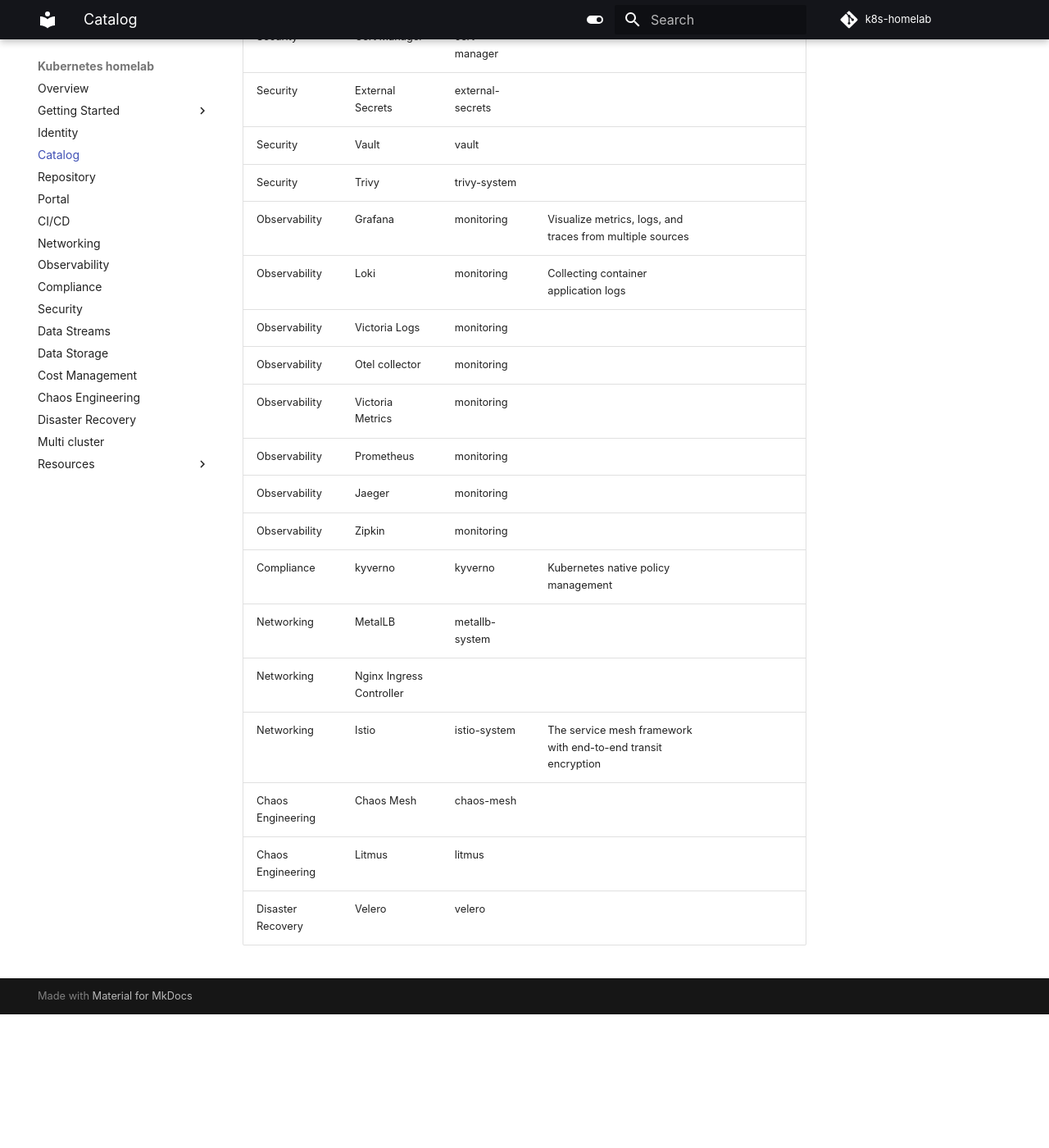
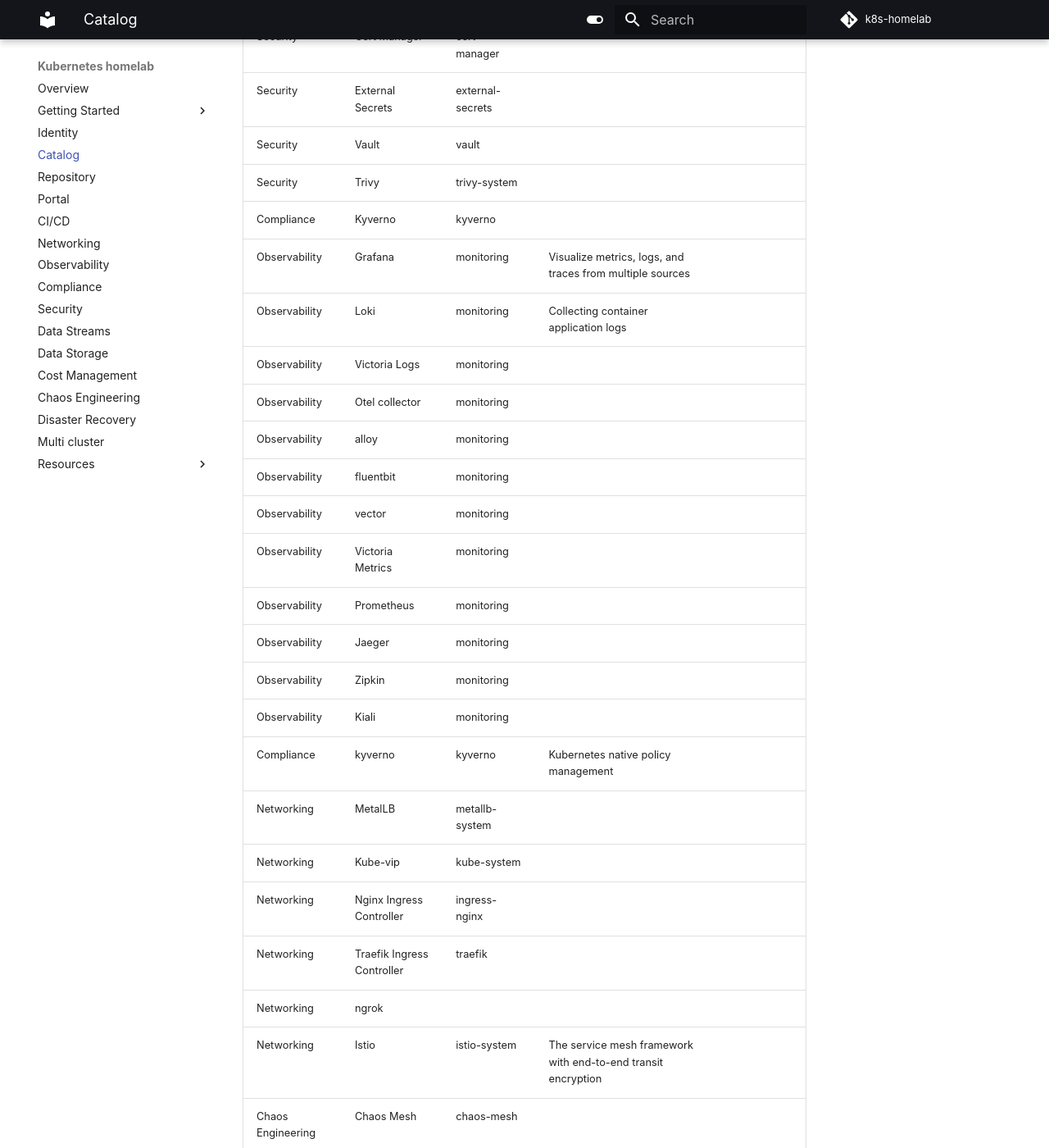
Before and after one commit to thatmlopsguy/dokaseca-control-plane, an MkDocs documentation site: the page built from docs/catalog.md, in a window 1280 px wide and 1400 px high, scrolled down 777 px. Shown: the whole window at 82% size. Built offline with MkDocs 1.6.1 and Material for MkDocs 9.7.7, drawn with Linux system fonts in a browser that asks for light colours; comment, search, counter and statistics services are not loaded; before the commit the page ends 2014 px from its top, so only the background shows below that.

Commit message:
docs: add pages

```diff
--- a/docs/catalog.md
+++ b/docs/catalog.md
@@ -2,32 +2,40 @@
 
 The Catalog is a library of curated Helm charts to create Kubernetes resources via gitops bridge using argocd.
 
-| Category          | Tool                     | Namespace        | Description                                                                     | URL (where applicable) |
-|-------------------|--------------------------|------------------|---------------------------------------------------------------------------------|------------------------|
-| Portal            | Backstage                | backstage        |                                                                                 |                        |
-| Auth Provider     | Keycloak                 | Keycloak         |                                                                                 |                        |
-| CI Tool           | GitHub Actions           | -                |                                                                                 |                        |
-| CD Tool           | ArgoCD                   | argocd           | GitOps Continuous Delivery                                                      |                        |
-| CD Tool           | Argo Rollouts            | argo-rollouts    | Progressive Delivery Tool                                                       |                        |
-| CD Tool           | Kargo                    | kargo            | GitOps Continuous Promotion                                                     |                        |
-| CD Tool           | GitOps promoter          | promoter-system  | Facilitates environment promotion for config managed via GitOps                 |                        |
-| Object Storage    | Minio                    | minio            | High performance Object Storage compatible with Amazon S3 cloud storage service |                        |
-| Security          | Cert Manager             | cert-manager     |                                                                                 |                        |
-| Security          | External Secrets         | external-secrets |                                                                                 |                        |
-| Security          | Vault                    | vault            |                                                                                 |                        |
-| Security          | Trivy                    | trivy-system     |                                                                                 |                        |
-| Observability     | Grafana                  | monitoring       | Visualize metrics, logs, and traces from multiple sources                       |                        |
-| Observability     | Loki                     | monitoring       | Collecting container application logs                                           |                        |
-| Observability     | Victoria Logs            | monitoring       |                                                                                 |                        |
-| Observability     | Otel collector           | monitoring       |                                                                                 |                        |
-| Observability     | Victoria Metrics         | monitoring       |                                                                                 |                        |
-| Observability     | Prometheus               | monitoring       |                                                                                 |                        |
-| Observability     | Jaeger                   | monitoring       |                                                                                 |                        |
-| Observability     | Zipkin                   | monitoring       |                                                                                 |                        |
-| Compliance        | kyverno                  | kyverno          | Kubernetes native policy management                                             |                        |
-| Networking        | MetalLB                  | metallb-system   |                                                                                 |                        |
-| Networking        | Nginx Ingress Controller |                  |                                                                                 |                        |
-| Networking        | Istio                    | istio-system     | The service mesh framework with end-to-end transit encryption                   |                        |
-| Chaos Engineering | Chaos Mesh               | chaos-mesh       |                                                                                 |                        |
-| Chaos Engineering | Litmus                   | litmus           |                                                                                 |                        |
-| Disaster Recovery | Velero                   | velero           |                                                                                 |                        |
+| Category          | Tool                       | Namespace        | Description                                                                     | URL (where applicable) |
+|-------------------|----------------------------|------------------|---------------------------------------------------------------------------------|------------------------|
+| Portal            | Backstage                  | backstage        |                                                                                 |                        |
+| Auth Provider     | Keycloak                   | Keycloak         |                                                                                 |                        |
+| CI Tool           | GitHub Actions             | -                |                                                                                 |                        |
+| CD Tool           | ArgoCD                     | argocd           | GitOps Continuous Delivery                                                      |                        |
+| CD Tool           | Argo Rollouts              | argo-rollouts    | Progressive Delivery Tool                                                       |                        |
+| CD Tool           | Kargo                      | kargo            | GitOps Continuous Promotion                                                     |                        |
+| CD Tool           | GitOps promoter            | promoter-system  | Facilitates environment promotion for config managed via GitOps                 |                        |
+| Object Storage    | Minio                      | minio            | High performance Object Storage compatible with Amazon S3 cloud storage service |                        |
+| Security          | Cert Manager               | cert-manager     |                                                                                 |                        |
+| Security          | External Secrets           | external-secrets |                                                                                 |                        |
+| Security          | Vault                      | vault            |                                                                                 |                        |
+| Security          | Trivy                      | trivy-system     |                                                                                 |                        |
+| Compliance        | Kyverno                    | kyverno          |                                                                                 |                        |
+| Observability     | Grafana                    | monitoring       | Visualize metrics, logs, and traces from multiple sources                       |                        |
+| Observability     | Loki                       | monitoring       | Collecting container application logs                                           |                        |
+| Observability     | Victoria Logs              | monitoring       |                                                                                 |                        |
+| Observability     | Otel collector             | monitoring       |                                                                                 |                        |
+| Observability     | alloy                      | monitoring       |                                                                                 |                        |
+| Observability     | fluentbit                  | monitoring       |                                                                                 |                        |
+| Observability     | vector                     | monitoring       |                                                                                 |                        |
+| Observability     | Victoria Metrics           | monitoring       |                                                                                 |                        |
+| Observability     | Prometheus                 | monitoring       |                                                                                 |                        |
+| Observability     | Jaeger                     | monitoring       |                                                                                 |                        |
+| Observability     | Zipkin                     | monitoring       |                                                                                 |                        |
+| Observability     | Kiali                      | monitoring       |                                                                                 |                        |
+| Compliance        | kyverno                    | kyverno          | Kubernetes native policy management                                             |                        |
+| Networking        | MetalLB                    | metallb-system   |                                                                                 |                        |
+| Networking        | Kube-vip                   | kube-system      |                                                                                 |                        |
+| Networking        | Nginx Ingress Controller   | ingress-nginx    |                                                                                 |                        |
+| Networking        | Traefik Ingress Controller | traefik          |                                                                                 |                        |
+| Networking        | ngrok                      |                  |                                                                                 |                        |
+| Networking        | Istio                      | istio-system     | The service mesh framework with end-to-end transit encryption                   |                        |
+| Chaos Engineering | Chaos Mesh                 | chaos-mesh       |                                                                                 |                        |
+| Chaos Engineering | Litmus                     | litmus           |                                                                                 |                        |
+| Disaster Recovery | Velero                     | velero           |                                                                                 |                        |
```
Also changed, not shown: docs/glossary.md (+1 -0 lines), docs/multicluster.md (added, +17 -0 lines), docs/security.md (+9 -1 lines), docs/assets/figures/diagrams/architecture.drawio.png, 3 other files.
